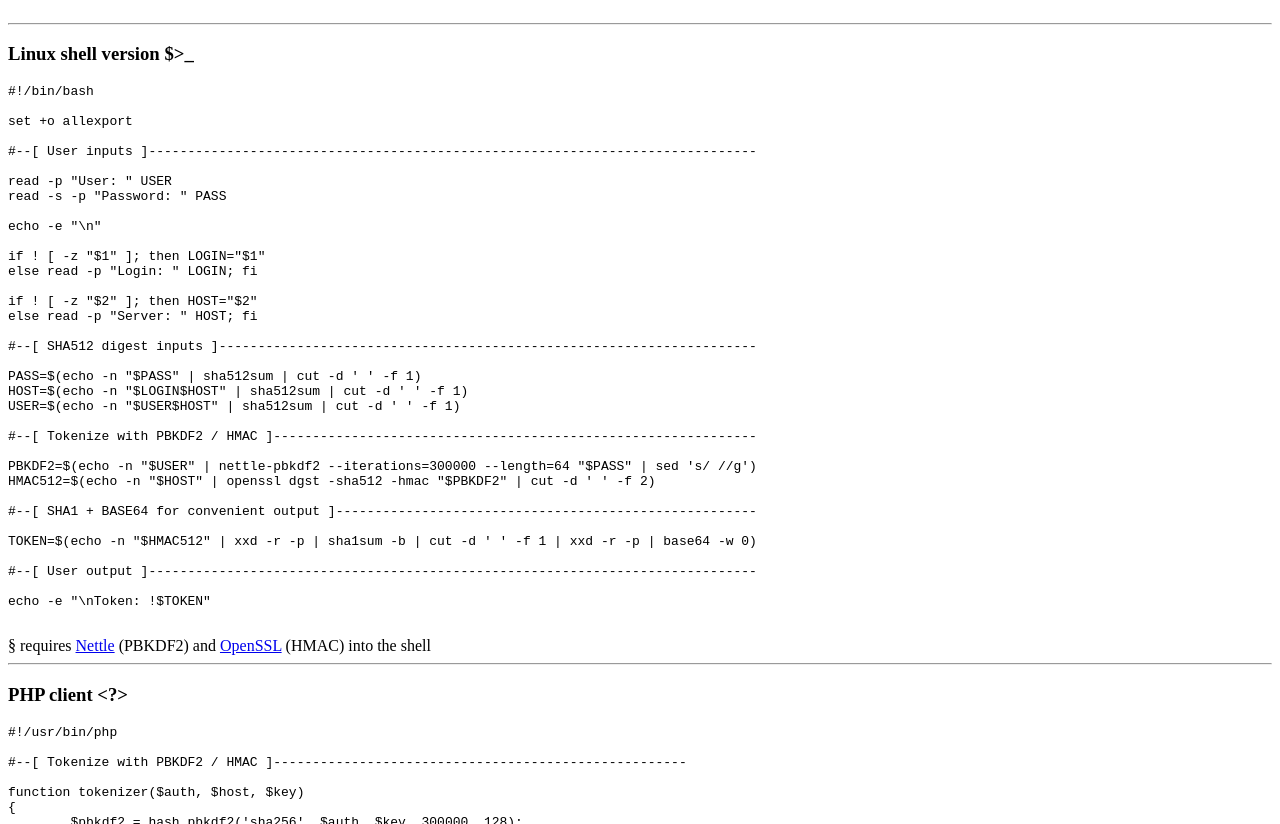
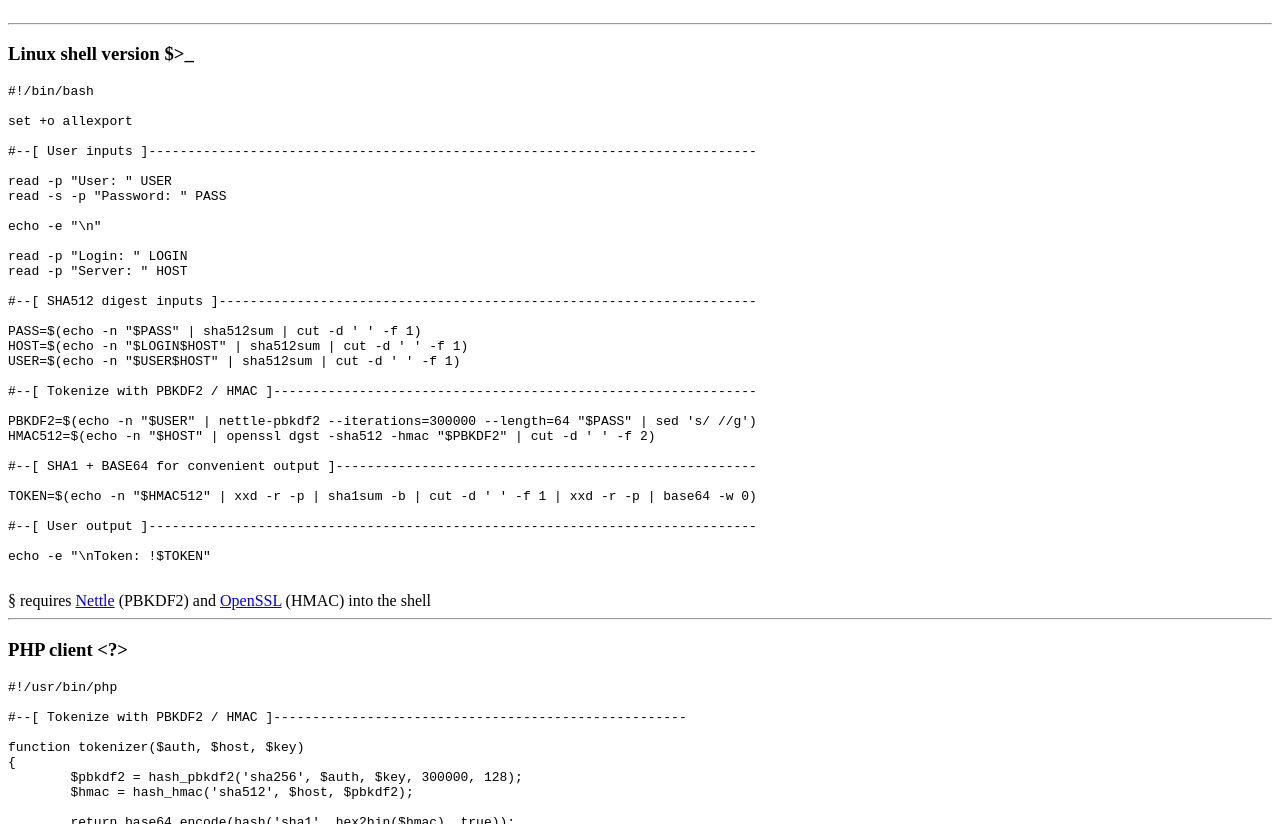
Before and after one commit to swannty/tokenizer, a plain HTML site: page web/index.html in a window 1280 px wide. Shown: the part 556-1380 px from the top of the page. Drawn offline with Linux system fonts and the light colour scheme.

```diff
--- a/web/index.html
+++ b/web/index.html
@@ -171,11 +171,8 @@
 
 echo -e "\n"
 
-if ! [ -z "$1" ]; then LOGIN="$1"
-else read -p "Login: " LOGIN; fi
-
-if ! [ -z "$2" ]; then HOST="$2"
-else read -p "Server: " HOST; fi
+read -p "Login: " LOGIN
+read -p "Server: " HOST
 
 #--[ SHA512 digest inputs ]---------------------------------------------------------------------
 
```
